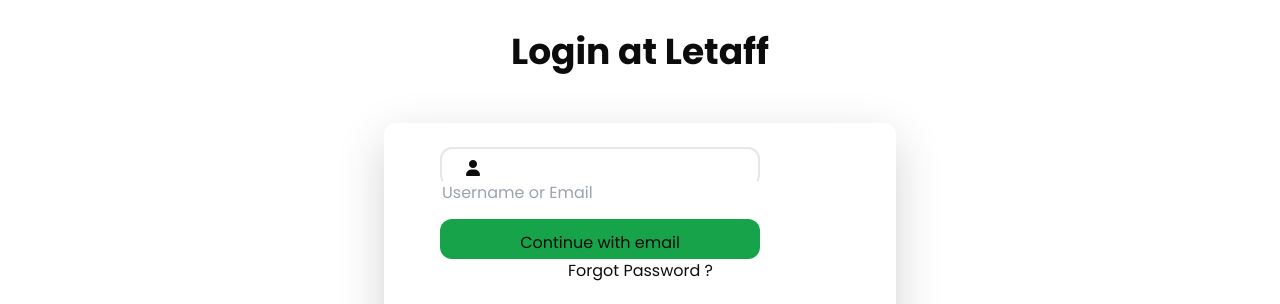
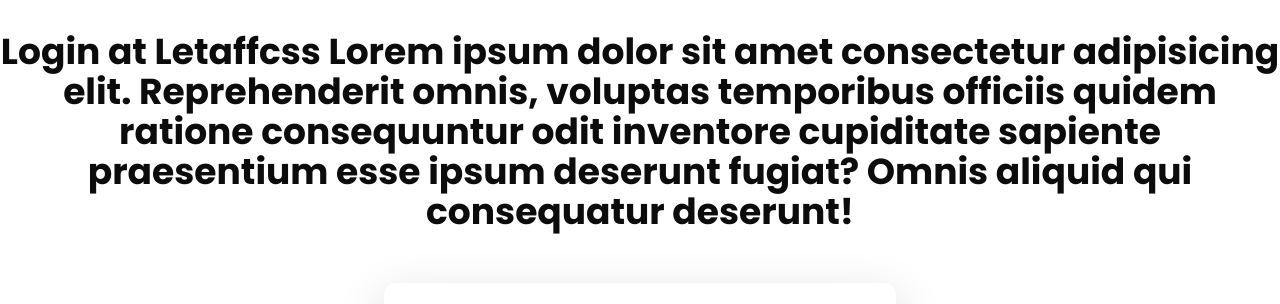
Before and after one commit to ossioa/letaff, a plain HTML site: page login.html in a window 1280 px wide. Shown: the top 304 px of the page. Drawn offline with nearby package versions, Linux system fonts and the light colour scheme; files that its build step writes are made by us from their sources.

Commit message:
ajouter un contenu

```diff
--- a/login.html
+++ b/login.html
@@ -28,7 +28,8 @@
     <title>Letaff</title>
 </head>
 <body>
-    <h1 class="text-4xl  pt-8 text-center font-bold ">Login at Letaff</h1>
+    <h1 class="text-4xl  pt-8 text-center font-bold ">Login at Letaffcss        Lorem ipsum dolor sit amet consectetur adipisicing elit. Reprehenderit omnis, voluptas temporibus officiis quidem ratione consequuntur odit inventore cupiditate sapiente praesentium esse ipsum deserunt fugiat? Omnis aliquid qui consequatur deserunt!</h1>
+
     <div class="flex flex-col gap-10 my-[4%] mx-[30%] shadow-lg px-4 py-6 rounded-xl">
 
        <form id="login form" >
```
